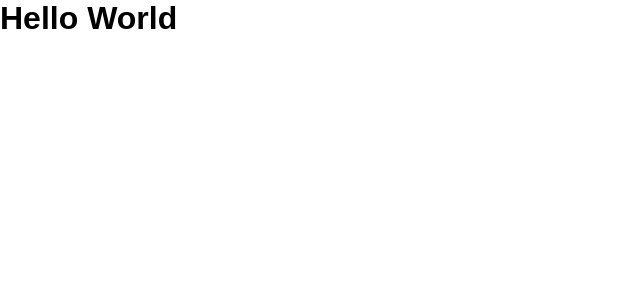
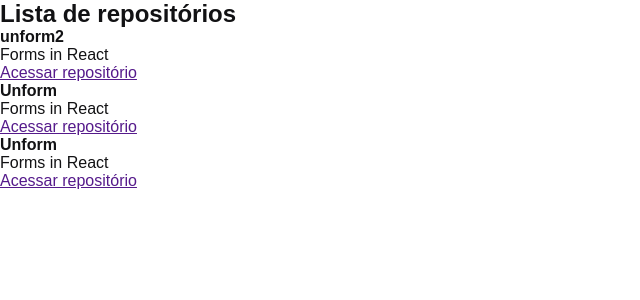
Before and after one commit to rafaelcardeallodi/chapter1-ignite-reactjs-github-explorer, a React app: page / in a window 1280 px wide. Shown: the top 300 px of the page, without its empty margins (0-640 px from the left). Built offline with nearby package versions, Linux system fonts and the light colour scheme.

Commit message:
Primeiro componente React

```diff
--- a/src/App.jsx
+++ b/src/App.jsx
@@ -1,5 +1,6 @@
+import { RepositoryList } from './components/RepositoryList';
 import './styles/global.scss';
 
 export function App(){
-  return <h1>Hello World</h1>
+  return <RepositoryList />
 }
--- /dev/null
+++ b/src/components/RepositoryList.jsx
@@ -0,0 +1,36 @@
+const repositoryName = 'unform2';
+
+export function RepositoryList(){
+  return(
+    <section className="repository-list">
+      <h1>Lista de repositórios</h1>
+
+      <ul>
+        <li>
+          <strong>{repositoryName}</strong>
+          <p>Forms in React</p>
+
+          <a href="">
+            Acessar repositório
+          </a>
+        </li>
+        <li>
+          <strong>Unform</strong>
+          <p>Forms in React</p>
+
+          <a href="">
+            Acessar repositório
+          </a>
+        </li>
+        <li>
+          <strong>Unform</strong>
+          <p>Forms in React</p>
+
+          <a href="">
+            Acessar repositório
+          </a>
+        </li>
+      </ul>
+    </section>
+  )
+}
--- a/src/styles/global.scss
+++ b/src/styles/global.scss
@@ -6,4 +6,5 @@
 
 body{
   font-family: sans-serif;
+  color: #121214;
 }
```
